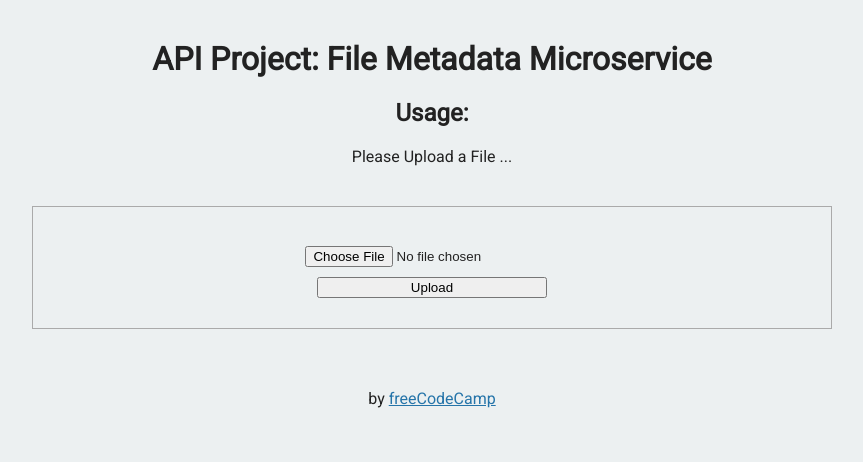
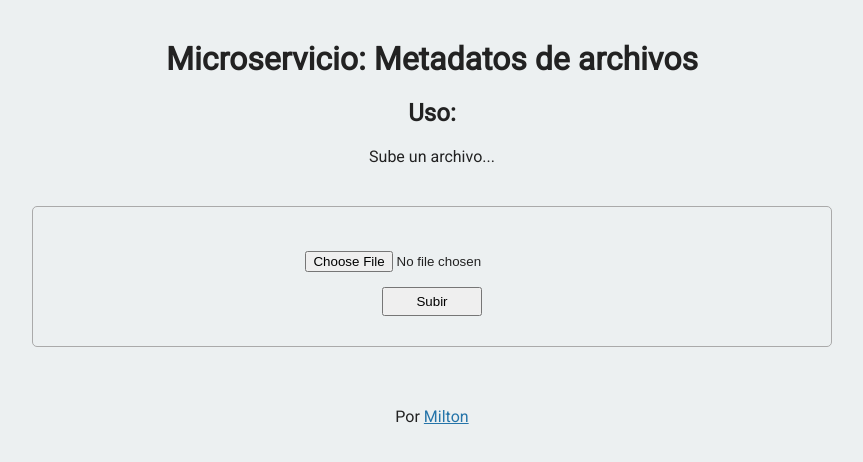
Before and after one commit to MiltonEmm008/file-metadata, a website: page views/index.html in a window 1280 px wide. Shown: the whole page, without its empty margins (208-1071 px from the left). Drawn offline with Linux system fonts and the light colour scheme.

Commit message:
icono y apariencia

```diff
--- a/public/style.css
+++ b/public/style.css
@@ -25,10 +25,12 @@ input {
   display: block;
   position: relative;
   margin: 10px auto;
+  padding: 5px 10px;
 }
 
 input#button {
-  width: 230px;
+  padding: 5px 8px;
+  width: 100px;
 }
 
 .view {
@@ -36,6 +38,7 @@ input#button {
   margin: auto;
   margin-top: 40px;
   border: 1px  solid  #aaa;
+  border-radius: 5px;
   padding: 20px;
   width: 60%;
   min-width: 400px;
--- a/views/index.html
+++ b/views/index.html
@@ -3,31 +3,31 @@
 <html>
    <head>
       <title>File Metadata</title>
-      <link rel="shortcut icon" href="https://cdn.freecodecamp.org/universal/favicons/favicon-32x32.png" type="image/x-icon"/>
+      <link rel="shortcut icon" href="/folder.png" type="image/png"/>
       <link href="https://fonts.googleapis.com/css?family=Roboto" rel="stylesheet" type="text/css">
       <link href="/public/style.css" rel="stylesheet" type="text/css">
    </head>
 
    <body>
       <div class="container">
-        <h1>API Project: File Metadata Microservice</h1>
+        <h1>Microservicio: Metadatos de archivos</h1>
 
-        <h2>Usage:</h2>
+        <h2>Uso:</h2>
         <p>
-          Please Upload a File ...
+          Sube un archivo...
         </p>
         <div class="view">
           <h3 id="output"></h3>
           <form enctype="multipart/form-data" method="POST" action="/api/fileanalyse">
             <input id="inputfield" type="file" name="upfile">
-            <input id="button" type="submit" value="Upload">
+            <input id="button" type="submit" value="Subir">
           </form>
         </div>
       </div>
       <div class="footer">
         <p>
-          by
-          <a href="http://www.freecodecamp.com">freeCodeCamp</a>
+          Por
+          <a href="https://github.com/MiltonEmm008/file-metadata" target="_blank">Milton</a>
         </p>
       </div>
    </body>
```
Also changed, not shown: public/folder.png (added).
